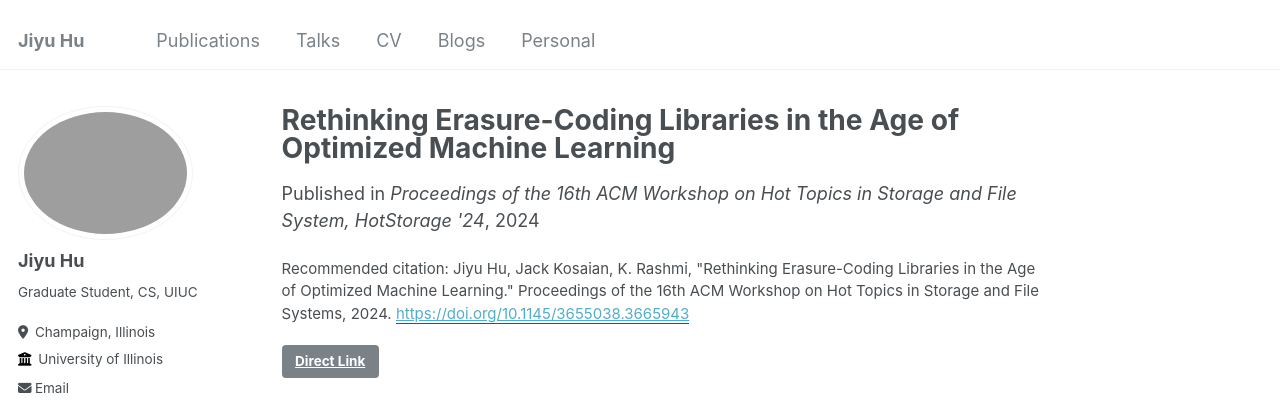
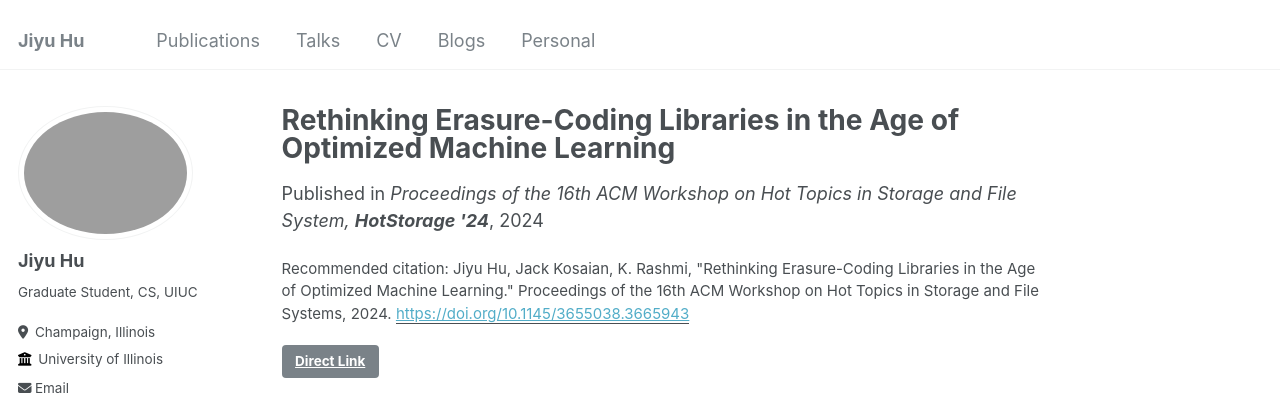
Before and after one commit to JiyuuuHuuu/JiyuuuHuuu.github.io, a Jekyll site: the page built from _publications/2024-05-01-Rethinking-Erasure-Coding-Libraries-in-the-Age-of-Optimized-Machine-Learning.md, in a window 1280 px wide. Shown: the top 403 px of the page. Built offline with Jekyll 4.4.1, drawn with Linux system fonts in a browser that asks for light colours; some web fonts are replaced.

Commit message:
minor updates

```diff
--- a/_includes/archive-single-talk.html
+++ b/_includes/archive-single-talk.html
@@ -27,9 +27,9 @@
     {% endif %}
     <h2 class="archive__item-title" itemprop="headline">
       {% if post.link %}
-        <a href="{{ post.link }}">{{ title }}</a> <a href="{{ base_path }}{{ post.url }}" rel="permalink"><i class="fa fa-link" aria-hidden="true" title="permalink"></i><span class="sr-only">Permalink</span></a>
+        <a href="{{ post.link }}" style="color: #4a4a4a;">{{ title }}</a> <a href="{{ base_path }}{{ post.url }}" rel="permalink"><i class="fa fa-link" aria-hidden="true" title="permalink"></i><span class="sr-only">Permalink</span></a>
       {% else %}
-        <a href="{{ base_path }}{{ post.url }}" rel="permalink">{{ title }}</a>
+        <a href="{{ base_path }}{{ post.url }}" style="color: #4a4a4a;" rel="permalink">{{ title }}</a>
       {% endif %}
     </h2>
     {% if post.read_time %}
--- a/_publications/2024-05-01-Rethinking-Erasure-Coding-Libraries-in-the-Age-of-Optimized-Machine-Learning.md
+++ b/_publications/2024-05-01-Rethinking-Erasure-Coding-Libraries-in-the-Age-of-Optimized-Machine-Learning.md
@@ -2,9 +2,9 @@
 title: "Rethinking Erasure-Coding Libraries in the Age of Optimized Machine Learning"
 collection: publications
 link: https://dl.acm.org/doi/pdf/10.1145/3655038.3665943
-author:  "**Jiyu Hu**,  Jack Kosaian,  K. V. Rashmi,"
+author:  "**Jiyu Hu**,  Jack Kosaian,  K. V. Rashmi"
 date: 2024-05-01
-venue: "Proceedings of the 16th ACM Workshop on Hot Topics in Storage and File System, HotStorage '24"
+venue: "Proceedings of the 16th ACM Workshop on Hot Topics in Storage and File System, <b>HotStorage '24</b>"
 paperurl: 'https://doi.org/10.1145/3655038.3665943'
 citation: ' Jiyu Hu,  Jack Kosaian,  K. Rashmi, &quot;Rethinking Erasure-Coding Libraries in the Age of Optimized Machine Learning.&quot; Proceedings of the 16th ACM Workshop on Hot Topics in Storage and File Systems, 2024.'
 ---
```
Also changed, not shown: _pages/about.md (+1 -1 lines), _publications/2022-01-01-Medley-A-Membership-Service-for-IoT-Networks.md (+1 -1 lines), _publications/2024-11-05-LazyLog-A-New-Shared-Log-Abstraction-for-Low-Latency-Applications.md (+2 -2 lines), _publications/2025-07-15-Low-End-to-End-Latency-atop-a-Speculative-Shared-Log-with-Fix-Ante-Ordering.md (+2 -2 lines), 1 other file.
